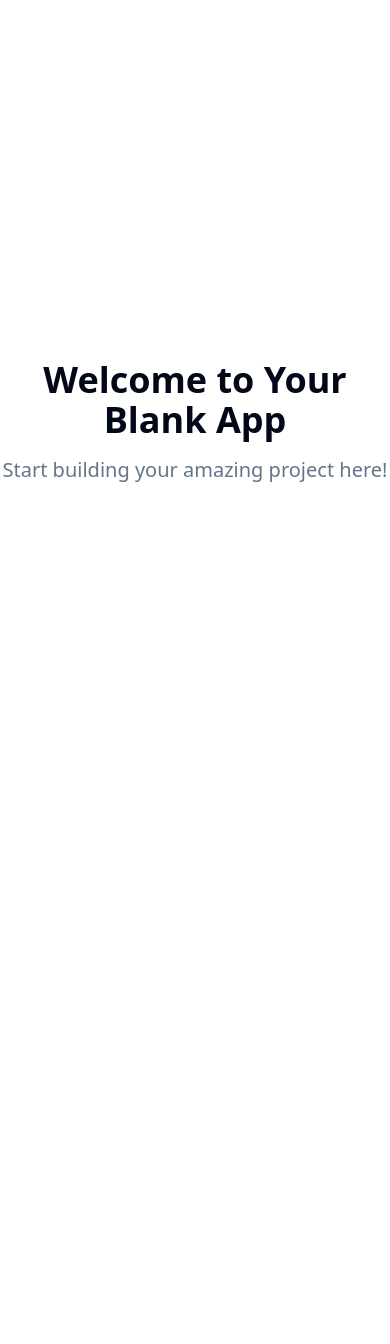
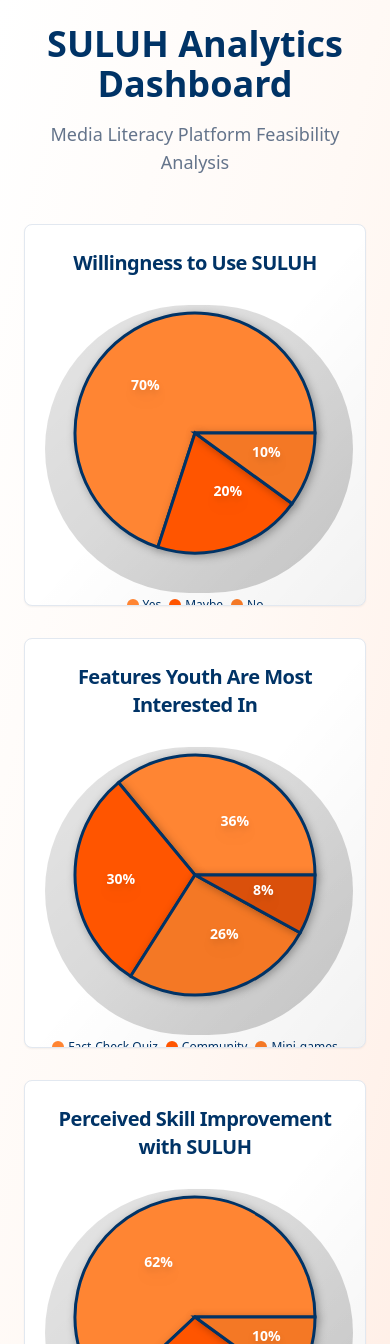
Before and after one commit to mudzakirsaid-sudo/suluh-flame-charts, a React (Vite) app: page / in a window 390 px wide. Shown: the top 1344 px of the page. Before the commit the page ends 844 px from the top, so only its background shows below. Built offline with nearby package versions, Linux system fonts and the light colour scheme.

Commit message:
Add 3D pie charts
Generate three 3D-style pie charts using matplotlib with specified brand colors and titles. Each chart is exported as a transparent PNG with a subtle 3D effect.

```diff
--- /dev/null
+++ b/src/components/SuluhCharts.tsx
@@ -0,0 +1,154 @@
+import { PieChart, Pie, Cell, ResponsiveContainer } from 'recharts';
+import { Card, CardContent, CardHeader, CardTitle } from './ui/card';
+
+// SULUH Brand Colors - Flame Gradient
+const FLAME_COLORS = [
+  'hsl(var(--flame-light))',  // #FF9933
+  'hsl(var(--flame-dark))',   // #FF6600
+  'hsl(24 90% 55%)',          // Mid-flame
+  'hsl(20 90% 45%)',          // Darker flame
+];
+
+// Chart Data
+const willingnessData = [
+  { name: 'Yes', value: 70, color: FLAME_COLORS[0] },
+  { name: 'Maybe', value: 20, color: FLAME_COLORS[1] },
+  { name: 'No', value: 10, color: FLAME_COLORS[2] },
+];
+
+const featuresData = [
+  { name: 'Fact-Check Quiz', value: 36, color: FLAME_COLORS[0] },
+  { name: 'Community', value: 30, color: FLAME_COLORS[1] },
+  { name: 'Mini-games', value: 26, color: FLAME_COLORS[2] },
+  { name: 'AI Torch Buddy', value: 8, color: FLAME_COLORS[3] },
+];
+
+const skillData = [
+  { name: 'Improves Skills', value: 62, color: FLAME_COLORS[0] },
+  { name: 'Unsure', value: 28, color: FLAME_COLORS[1] },
+  { name: 'No Improvement', value: 10, color: FLAME_COLORS[2] },
+];
+
+// Custom Label Component
+const renderCustomLabel = ({ cx, cy, midAngle, innerRadius, outerRadius, percent }: any) => {
+  const RADIAN = Math.PI / 180;
+  const radius = innerRadius + (outerRadius - innerRadius) * 0.5;
+  const x = cx + radius * Math.cos(-midAngle * RADIAN);
+  const y = cy + radius * Math.sin(-midAngle * RADIAN);
+
+  return (
+    <text
+      x={x}
+      y={y}
+      fill="white"
+      textAnchor={x > cx ? 'start' : 'end'}
+      dominantBaseline="central"
+      className="font-bold text-sm drop-shadow-lg"
+    >
+      {`${(percent * 100).toFixed(0)}%`}
+    </text>
+  );
+};
+
+// Individual Chart Component with 3D Effect
+const Chart3D = ({ data, title }: { data: any[], title: string }) => (
+  <Card className="relative overflow-hidden">
+    {/* 3D Shadow Effect */}
+    <div className="absolute inset-0 bg-gradient-to-br from-transparent via-transparent to-black/5 pointer-events-none" />
+
+    <CardHeader className="text-center pb-2">
+      <CardTitle className="text-xl font-bold text-[hsl(var(--navy))] dark:text-foreground">
+        {title}
+      </CardTitle>
+    </CardHeader>
+
+    <CardContent className="h-80 relative">
+      {/* Base Shadow Ring */}
+      <div className="absolute inset-4 rounded-full bg-gradient-to-br from-black/10 to-black/20 transform translate-x-1 translate-y-1" />
+
+      <ResponsiveContainer width="100%" height="100%">
+        <PieChart>
+          <Pie
+            data={data}
+            cx="50%"
+            cy="50%"
+            labelLine={false}
+            label={renderCustomLabel}
+            outerRadius={120}
+            innerRadius={0}
+            fill="#8884d8"
+            dataKey="value"
+            stroke="hsl(var(--navy))"
+            strokeWidth={3}
+          >
+            {data.map((entry, index) => (
+              <Cell
+                key={`cell-${index}`}
+                fill={entry.color}
+                style={{
+                  filter: 'drop-shadow(2px 2px 4px rgba(0,0,0,0.3))',
+                }}
+              />
+            ))}
+          </Pie>
+        </PieChart>
+      </ResponsiveContainer>
+
+      {/* Legend */}
+      <div className="flex flex-wrap justify-center gap-2 mt-4">
+        {data.map((entry, index) => (
+          <div key={index} className="flex items-center gap-1">
+            <div
+              className="w-3 h-3 rounded-full"
+              style={{ backgroundColor: entry.color }}
+            />
+            <span className="text-xs text-[hsl(var(--navy))] dark:text-foreground">
+              {entry.name}
+            </span>
+          </div>
+        ))}
+      </div>
+    </CardContent>
+  </Card>
+);
+
+export default function SuluhCharts() {
+  return (
+    <div className="min-h-screen bg-gradient-to-br from-background via-primary/5 to-accent/10 p-6">
+      <div className="max-w-7xl mx-auto">
+        {/* Header */}
+        <div className="text-center mb-12">
+          <h1 className="text-4xl font-bold text-[hsl(var(--navy))] dark:text-foreground mb-4">
+            SULUH Analytics Dashboard
+          </h1>
+          <p className="text-lg text-muted-foreground">
+            Media Literacy Platform Feasibility Analysis
+          </p>
+        </div>
+
+        {/* Charts Grid */}
+        <div className="grid lg:grid-cols-3 md:grid-cols-2 gap-8">
+          <Chart3D
+            data={willingnessData}
+            title="Willingness to Use SULUH"
+          />
+          <Chart3D
+            data={featuresData}
+            title="Features Youth Are Most Interested In"
+          />
+          <Chart3D
+            data={skillData}
+            title="Perceived Skill Improvement with SULUH"
+          />
+        </div>
+
+        {/* Export Note */}
+        <div className="mt-12 text-center">
+          <p className="text-sm text-muted-foreground">
+            Interactive 3D-style charts with SULUH brand colors • Flame gradient & Navy theme
+          </p>
+        </div>
+      </div>
+    </div>
+  );
+}
--- a/src/index.css
+++ b/src/index.css
@@ -17,7 +17,12 @@ All colors MUST be HSL.
     --popover: 0 0% 100%;
     --popover-foreground: 222.2 84% 4.9%;
 
-    --primary: 222.2 47.4% 11.2%;
+    /* SULUH Brand Colors */
+    --flame-light: 24 100% 60%;    /* #FF9933 */
+    --flame-dark: 20 100% 50%;     /* #FF6600 */
+    --navy: 210 100% 20%;          /* #003366 */
+
+    --primary: 24 100% 60%;
     --primary-foreground: 210 40% 98%;
 
     --secondary: 210 40% 96.1%;
@@ -26,15 +31,15 @@ All colors MUST be HSL.
     --muted: 210 40% 96.1%;
     --muted-foreground: 215.4 16.3% 46.9%;
 
-    --accent: 210 40% 96.1%;
-    --accent-foreground: 222.2 47.4% 11.2%;
+    --accent: 20 100% 50%;
+    --accent-foreground: 210 40% 98%;
 
     --destructive: 0 84.2% 60.2%;
     --destructive-foreground: 210 40% 98%;
 
     --border: 214.3 31.8% 91.4%;
     --input: 214.3 31.8% 91.4%;
-    --ring: 222.2 84% 4.9%;
+    --ring: 24 100% 60%;
 
     --radius: 0.5rem;
 
@@ -56,17 +61,22 @@ All colors MUST be HSL.
   }
 
   .dark {
-    --background: 222.2 84% 4.9%;
+    --background: 210 100% 20%;
     --foreground: 210 40% 98%;
 
-    --card: 222.2 84% 4.9%;
+    --card: 210 100% 20%;
     --card-foreground: 210 40% 98%;
 
-    --popover: 222.2 84% 4.9%;
+    --popover: 210 100% 20%;
     --popover-foreground: 210 40% 98%;
 
-    --primary: 210 40% 98%;
-    --primary-foreground: 222.2 47.4% 11.2%;
+    /* SULUH Dark Mode */
+    --flame-light: 24 100% 60%;    /* #FF9933 */
+    --flame-dark: 20 100% 50%;     /* #FF6600 */
+    --navy: 210 40% 98%;           /* Light text on dark */
+
+    --primary: 24 100% 60%;
+    --primary-foreground: 210 100% 20%;
 
     --secondary: 217.2 32.6% 17.5%;
     --secondary-foreground: 210 40% 98%;
@@ -74,7 +84,7 @@ All colors MUST be HSL.
     --muted: 217.2 32.6% 17.5%;
     --muted-foreground: 215 20.2% 65.1%;
 
-    --accent: 217.2 32.6% 17.5%;
+    --accent: 20 100% 50%;
     --accent-foreground: 210 40% 98%;
 
     --destructive: 0 62.8% 30.6%;
--- a/src/pages/Index.tsx
+++ b/src/pages/Index.tsx
@@ -1,14 +1,7 @@
-// Update this page (the content is just a fallback if you fail to update the page)
+import SuluhCharts from "@/components/SuluhCharts";
 
 const Index = () => {
-  return (
-    <div className="min-h-screen flex items-center justify-center bg-background">
-      <div className="text-center">
-        <h1 className="text-4xl font-bold mb-4">Welcome to Your Blank App</h1>
-        <p className="text-xl text-muted-foreground">Start building your amazing project here!</p>
-      </div>
-    </div>
-  );
+  return <SuluhCharts />;
 };
 
 export default Index;
```
